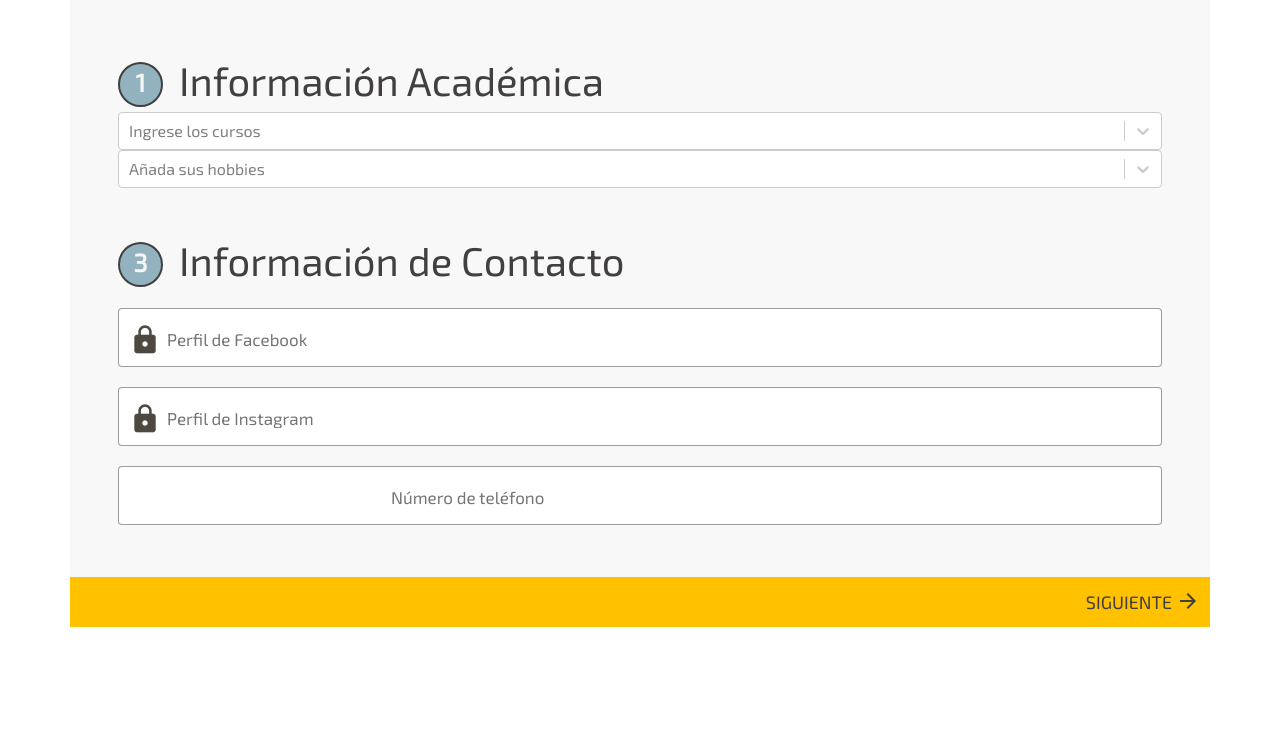
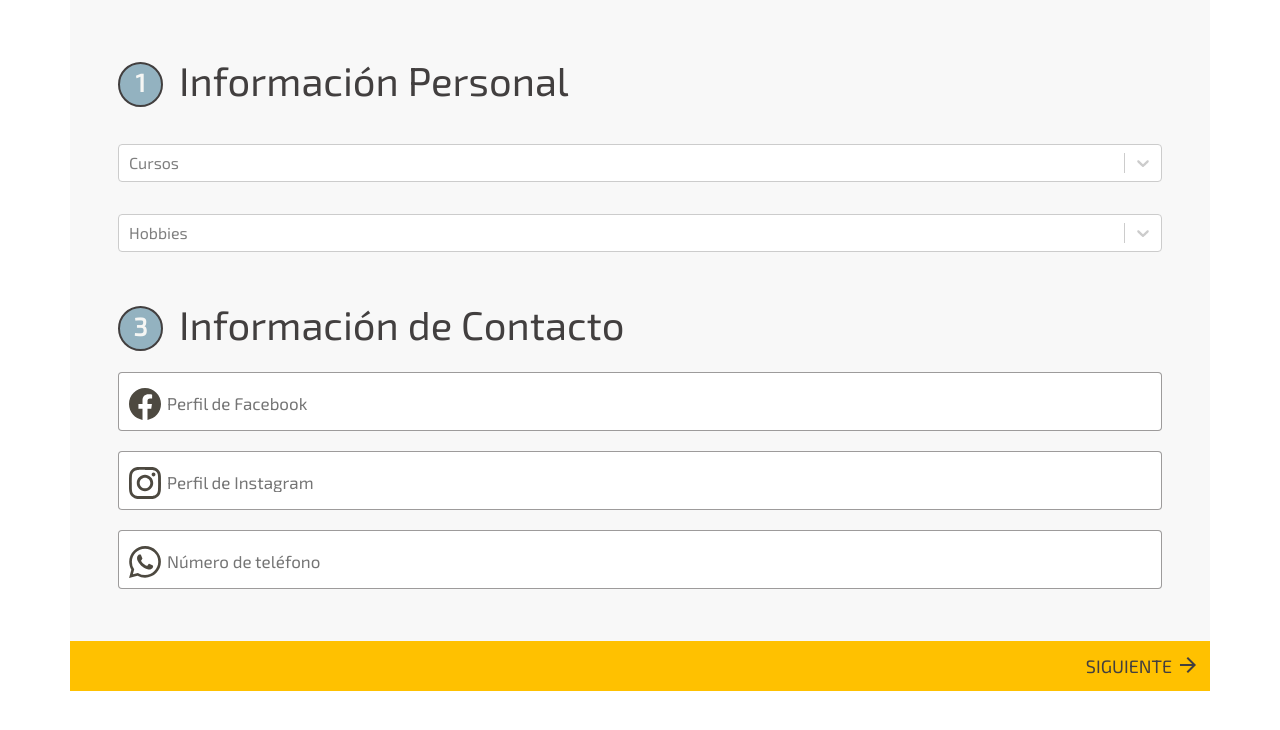
Before and after one commit to El-Mendez/ISW_Frontend, a React app: page /data in a window 1280 px wide. Shown: the top 730 px of the page. Built offline with nearby package versions, Linux system fonts and the light colour scheme; no server answers; a web font is replaced by a local one.

Commit message:
formulario para obtener información para recomendación

```diff
--- a/src/components/data/personalForm.jsx
+++ b/src/components/data/personalForm.jsx
@@ -1,46 +1,150 @@
-import React, { useState } from 'react';
+import React, { useState, useEffect } from 'react';
 import { useForm } from 'react-hook-form';
 import history from '../history';
-import { useRouteMatch } from 'react-router-dom';
+import { SiInstagram, SiFacebook, SiWhatsapp } from "react-icons/si";
+import Cookies from 'universal-cookie';
 
 import { zodResolver } from '@hookform/resolvers/zod';
 import * as z from 'zod';
-import AsyncSelect from "react-select/async/dist/react-select.esm";
+import Select from 'react-select';
+import makeAnimated from 'react-select/animated';
+import Axios from "axios";
+import {SEARCH_HOBBY, SEARCH_COURSE, ASSIGN_HOBBY, ASSIGN_SECTION} from "../utils/rutas";
 
 const schema = z.object({
-  name: z.string().nonempty({ message: 'Ingresa su nombre completo' }),
-  sex: z.string().nonempty({ message: 'Seleccione su sexo' }),
-  school: z.string().nonempty({message: 'Ingresa una contraseña'}).min(8,{message: 'Mínimo 8 caracteres'}),
-  carrera: z.string(),
-  cursos: z.string(),
   facebook: z.string(),
-  instagram: z.string()
+  instagram: z.string(),
 });
 
 function PersonalForm() {
-  let { url } = useRouteMatch();
 
   const { register, handleSubmit, formState: { errors } } = useForm({
     mode: 'On Change',
     resolver: zodResolver(schema),
   });
+
+  const animatedComponents = makeAnimated();
+  const cookies = new Cookies();
+  const token = cookies.get('session')
+  const [hobbies, setHobbies] = useState([]);
+  const [cursos, setCursos] = useState([]);
+
   const [data, setData] = useState({
-    name: '',
-    sex: '',
-    school: '',
-    carrera: '',
-    cursos: '',
+    hobbies: [],
+    cursos: [],
     facebook: '',
     instagram: '',
+    phone: 0
   });
 
   const [filled, setFilled] = useState({
-    name: false,
-    school: false,
-    carrera: false,
     facebook: false,
     instagram: false,
+    phone: false
   });
+
+  useEffect(() => {
+    searchHobbies();
+    searchCursos();
+  },[])
+
+  // Requests
+  function searchHobbies(){
+    const fetchData = async () => {
+      try {
+        const res = await Axios.get(SEARCH_HOBBY);
+        res.data.map(item => {
+          setHobbies(prevState => {
+            return [...prevState, {value: item.id, label: item.nombre}]
+          })
+        })
+      } catch (error) {
+        console.log(error);
+      }
+    };
+    fetchData();
+  };
+
+  function searchCursos(){
+    const fetchData = async () => {
+      try {
+        const res = await Axios.get(SEARCH_COURSE);
+        res.data.map(item => {
+          item.secciones.map(section => {
+            setCursos(prevState => {
+              return [...prevState, {value: section.seccionId, label: item.cursoNombre + ' → sección ' + section.seccion}]
+          })
+          })
+        })
+      } catch (error) {
+        console.log(error);
+      }
+    };
+    fetchData();
+  };
+
+  function assignSection(){
+    const request = async () => {
+      try {
+        const { data } = await Axios.post(ASSIGN_SECTION,
+            {
+              seccionId: data.cursos
+            },
+            {
+              headers:{
+                Authorization: `Bearer ${token}`
+              }
+            }
+        );
+        setSession(true);
+      } catch (error) {
+        console.log(error);
+      }
+    };
+    request();
+  };
+
+  function assignHobby(){
+    const request = async () => {
+      try {
+        const { data } = await Axios.post(ASSIGN_HOBBY,
+            {
+              hobbyId: data.hobbies
+            },
+            {
+              headers:{
+                Authorization: `Bearer ${token}`
+              }
+            }
+        );
+        setSession(true);
+      } catch (error) {
+        console.log(error);
+      }
+    };
+    request();
+  };
+
+  const onHobbiesChange = selectedHobbies => {
+    selectedHobbies.map(item => {
+      setData({
+        ...data,
+        hobbies: item.value
+      })
+    })
+
+  }
+
+  const onCoursesChange = selectCourses => {
+    selectCourses.map(item => {
+      console.log(item)
+      setData({
+        ...data,
+        cursos: [...data.cursos, item.value]
+      })
+    })
+
+  }
 
   const handleInputChange = (e) => {
     setData({
@@ -61,10 +165,16 @@ function PersonalForm() {
     }
   };
 
-  const onSubmit = (data) => {
-    console.log(data);
-    history.push(`${url}/home`);
-    history.go();
+  const onSubmit = (datos) => {
+    console.log(data.cursos)
+    try{
+      assignSection();
+      assignHobby();
+      history.push('/home');
+      history.go();
+    }catch (e){
+      console.log(e)
+    }
   }
 
   return (
@@ -76,18 +186,30 @@ function PersonalForm() {
               <div className="progress-activate-circle d-flex justify-content-center activate me-3">
                 <h2 className="progress-number">1</h2>
               </div>
-              <h1>Información Académica</h1>
+              <h1>Información Personal</h1>
             </div>
           {/* Cursos */}
-          <div className="mb-z4">
-            <AsyncSelect
-                placeholder="Ingrese los cursos"
+          <div className="mt-z4">
+            <Select
+                isMulti
+                closeMenuOnSelect={false}
+                components={animatedComponents}
+                placeholder="Cursos"
+                value={cursos.find(obj => obj.value === data.cursos)}
+                onChange={onCoursesChange}
+                options={cursos}
             />
           </div>
           {/* Hobbies */}
-          <div className="mb-z4">
-            <AsyncSelect
-                placeholder="Añada sus hobbies"
+          <div className="mt-z4">
+            <Select
+                isMulti
+                closeMenuOnSelect={false}
+                components={animatedComponents}
+                placeholder="Hobbies"
+                value={hobbies.find(obj => obj.value === data.hobbies)}
+                onChange={onHobbiesChange}
+                options={hobbies}
             />
           </div>
         </div>
@@ -101,7 +223,7 @@ function PersonalForm() {
           {/* Facebook */}
           <div className="input-container mt-3">
              <span className={`material-icons input-icon ${filled.facebook ? 'is-filled' : ' '}`}>
-                lock
+                <SiFacebook/>
             </span>
             <input
                 className="input ms-1"
@@ -124,7 +246,7 @@ function PersonalForm() {
           {/* Instagram */}
           <div className="input-container mt-3">
              <span className={`material-icons input-icon ${filled.instagram ? 'is-filled' : ' '}`}>
-                lock
+                <SiInstagram/>
             </span>
             <input
                 className="input ms-1"
@@ -147,7 +269,7 @@ function PersonalForm() {
           {/* Phone number */}
           <div className="input-container mt-3">
              <span className={`material-icons input-icon ${filled.phone ? 'is-filled' : ' '}`}>
-                whatsapp
+                <SiWhatsapp/>
             </span>
             <input
                 className="input ms-1"
@@ -155,7 +277,6 @@ function PersonalForm() {
                 name="phone"
                 placeholder="Número de teléfono"
                 onInput={handleInputChange}
-                {...register('phone')}
             />
           </div>
           <small className="text-danger text-small d-block mb-2 mt-1">
```
